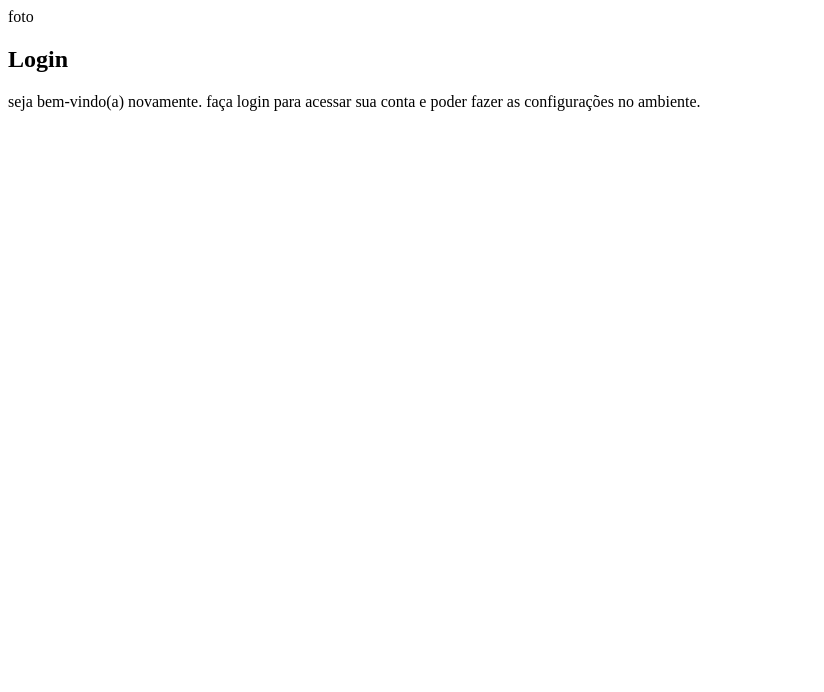
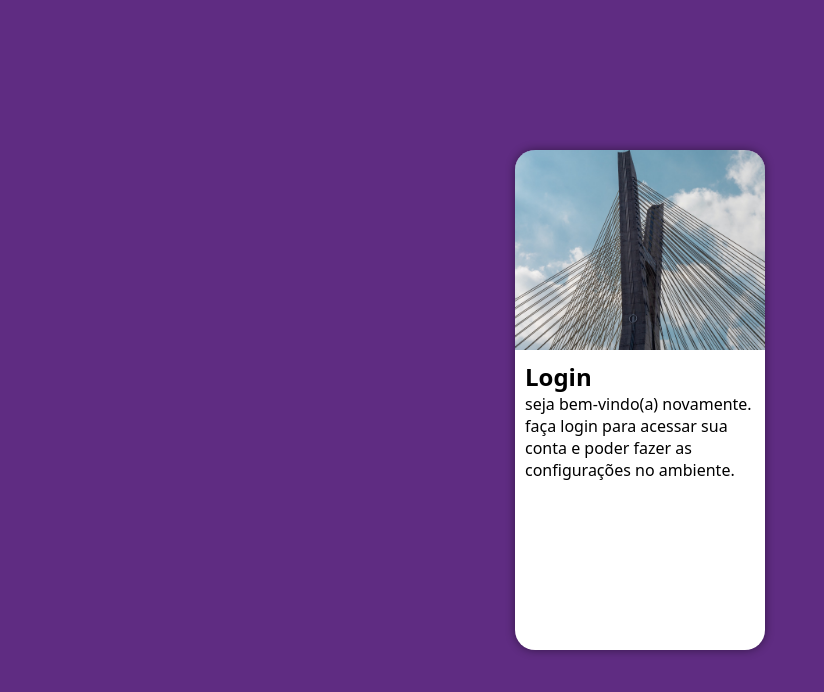
Before and after one commit to marcelocarvalho10/projeto-login, a plain HTML site: page index.html in a window 1280 px wide. Shown: the whole page, without its empty margins (0-824 px from the left). Drawn offline with Linux system fonts and the light colour scheme.

Commit message:
continuação tela

```diff
--- a/estilos/style.css
+++ b/estilos/style.css
@@ -5,3 +5,45 @@
     verde: #49a09d
     lilás: #5f2c82
 */
+*{
+    font-family: system-ui, -apple-system, BlinkMacSystemFont, 'Segoe UI', Roboto, Oxygen, Ubuntu, Cantarell, 'Open Sans', 'Helvetica Neue', sans-serif;
+    padding: 0px;
+    margin: 0px;
+    box-sizing: border-box;
+}
+body, html{
+    background-color:#5f2c82 ;
+    height: 100vh;
+    width: 100vw;
+}
+main{
+    position: relative;
+    height: 100vh;
+    width: 100vw;
+
+}
+section#login{
+    overflow: hidden;
+    position: absolute;
+    top: 50%;
+    left:50%;
+    transform: translate(-50%, -50%);
+
+    background-color: white;
+    width: 250px;
+    height: 500px;
+    border-radius: 20px;
+    box-shadow: 0px 0px 10px rgba(0, 0, 0, 0.45);
+}
+section#login > div#imagem{
+    display: block;
+    background:#5f2c82 url(../imagens/pexels-bruno-thethe-3035998.jpg) no-repeat;
+    background-size: cover;
+    background-position: left center;
+    height: 200px;
+}
+section#login > div#formulario{
+    display: block;
+    padding: 10px;
+
+}
--- a/index.html
+++ b/index.html
@@ -10,7 +10,7 @@
     <main>
         <section id="login">
             <div id="imagem">
-                foto
+
             </div>
             <div id="formulario">
                 <h1>Login</h1>
```
